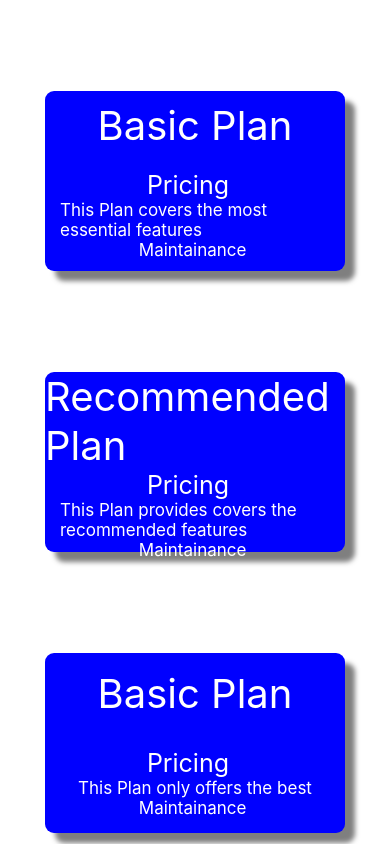
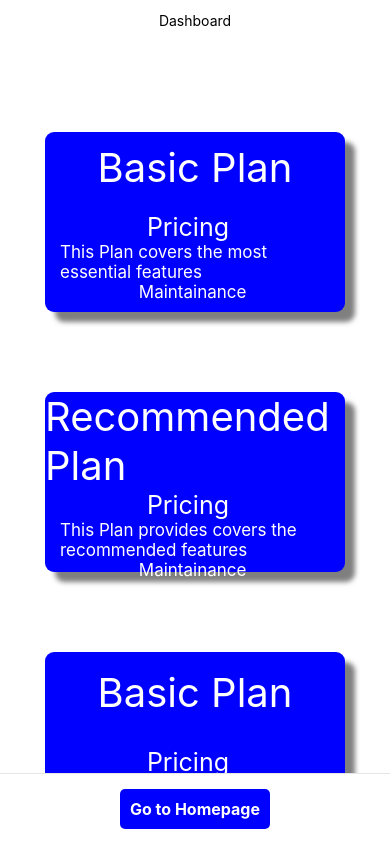
Before and after one commit to AvinashMahala/StateFarmApp, a React Native app: screen /Dashboard in a window 390 px wide. Built offline with nearby package versions, Linux system fonts and the light colour scheme.

Commit message:
Update DashboardScreen.js

```diff
--- a/screens/DashboardScreen.js
+++ b/screens/DashboardScreen.js
@@ -29,84 +29,69 @@ const DashboardScreen = () => {
 
   return (
     <SafeAreaView
-      style={{ flex: 1, backgroundColor: "white", alignItems: "center" ,
-    height:1300,
-    flexDirection:'column',
-    justifyContent:'space-around',
-    overflow:'scroll',
-
+      style={{
+        flex: 1,
+        backgroundColor: "white",
+        alignItems: "center",
+        height: 1300,
+        flexDirection: "column",
+        justifyContent: "space-around",
+        overflow: "scroll",
       }}
     >
-      <View style={styles.child11}
 
-      >
+<View style={styles.header}>
+        <Text style={styles.headerText}>Dashboard</Text>
+      </View>
 
-        <Text style={styles.title}>
-        Basic Plan
-        </Text>
       <View style={styles.body}>
-          <Text style={styles.pricing}>
-            {"Pricing  "}
-          </Text>
+        <View style={styles.child11}>
+        <Text style={styles.title}>Basic Plan</Text>
+        <View style={styles.body}>
+          <Text style={styles.pricing}>{"Pricing  "}</Text>
           {/* <Text style={styles.subtit}>
             {"Basic and Essential Coverage"}
           </Text> */}
           <Text style={styles.desc}>
             {"This Plan covers the most essential features"}
           </Text>
-           <Text style={styles.desc}>
-            {`Maintainance `}
-          </Text>
-
+          <Text style={styles.desc}>{`Maintainance `}</Text>
         </View>
-
       </View>
-        <View style={styles.child11} >
-
-        <Text style={styles.title}>
-        Recommended    {"\t\t\tPlan"}
-        </Text>
+      <View style={styles.child11}>
+        <Text style={styles.title}>Recommended {"\t\t\tPlan"}</Text>
         <View style={styles.body}>
-          <Text style={styles.pricing}>
-            {"Pricing  "}
-          </Text>
+          <Text style={styles.pricing}>{"Pricing  "}</Text>
           {/* <Text style={styles.subtit}>
             {"Basic and Essential Coverage"}
           </Text> */}
           <Text style={styles.desc}>
             {"This Plan provides covers the recommended features"}
           </Text>
-          <Text style={styles.desc}>
-            {`Maintainance `}
-          </Text>
-
+          <Text style={styles.desc}>{`Maintainance `}</Text>
         </View>
-
       </View>
-        <View style={styles.child11} >
-
-        <Text style={styles.title}>
-        Basic Plan
-        </Text>
+      <View style={styles.child11}>
+        <Text style={styles.title}>Basic Plan</Text>
         <View style={styles.body}>
-          <Text style={styles.pricing}>
-            {"Pricing  "}
-          </Text>
+          <Text style={styles.pricing}>{"Pricing  "}</Text>
           {/* <Text style={styles.subtit}>
             {"Basic and Essential Coverage"}
           </Text> */}
-          <Text style={styles.desc}>
-            {"This Plan only offers the best"}
-          </Text>
-          <Text style={styles.desc}>
-            {`Maintainance `}
-          </Text>
-
+          <Text style={styles.desc}>{"This Plan only offers the best"}</Text>
+          <Text style={styles.desc}>{`Maintainance `}</Text>
+        </View>
+      </View>
       </View>
 
+      <View style={styles.footer}>
+        <Pressable
+          onPress={() => navigation.navigate("Homepage")}
+          style={styles.homeButton}
+        >
+          <Text style={styles.homeButtonText}>Go to Homepage</Text>
+        </Pressable>
       </View>
-
-
     </SafeAreaView>
   );
 };
@@ -121,58 +106,74 @@ const styles = StyleSheet.create({
     marginTop: 20,
     padding: 15,
     backgroundColor: "#FF0000",
-        borderRadius: 5
+    borderRadius: 5,
   },
   logoutText: {
     color: "white",
-        fontWeight: "bold"
+    fontWeight: "bold",
   },
-    child11:{
-        height:180,
-      marginTop:80,
-      width:300,
+  child11: {
+    height: 180,
+    marginTop: 80,
+    width: 300,
 
-      display:'flex',
-      flexDirection:'column',
-      justifyContent:'space-around',
-      alignItems:'center',
-      borderRadius : 9,
+    display: "flex",
+    flexDirection: "column",
+    justifyContent: "space-around",
+    alignItems: "center",
+    borderRadius: 9,
     shadowColor: "black",
     shadowOffset: { width: 10, height: 10 },
     shadowOpacity: 0.5,
     shadowRadius: 5,
     elevation: 3,
-      backgroundColor:'blue',
+    backgroundColor: "blue",
   },
-    title:{
-      fontSize:40,
-      color:'white',
-
+  title: {
+    fontSize: 40,
+    color: "white",
   },
-    body:{
-
-      color:'white',
-      display:'flex',
-      flexDirection:'column',
-      justifyContent:'space-around',
-      alignItems:'center',
+  body: {
+    color: "white",
+    display: "flex",
+    flexDirection: "column",
+    justifyContent: "space-around",
+    alignItems: "center",
   },
-    pricing:{
-        fontSize:25,
-        color:'white',
-
+  pricing: {
+    fontSize: 25,
+    color: "white",
   },
-    subtit:{
-      fontSize:20,
-      color:'white',
-      textAlign:'center'
+  subtit: {
+    fontSize: 20,
+    color: "white",
+    textAlign: "center",
   },
-    desc:{
-      fontSize:17,
-      color:'white',
+  desc: {
+    fontSize: 17,
+    color: "white",
     maxWidth: 270,
+  },
+  footer: {
+    position: 'absolute',
+    bottom: 0,
+    width: '100%',
+    padding: 15,
+    backgroundColor: 'white',
+    borderTopWidth: 1,
+    borderTopColor: '#e5e5e5',
+    alignItems: 'center'
+  },
+  homeButton: {
+    padding: 10,
+    backgroundColor: 'blue',
+    borderRadius: 5,
+  },
+  homeButtonText: {
+    color: 'white',
+    fontWeight: 'bold',
+    fontSize: 16
   }
-
 });
 
 export default DashboardScreen;
```
Lines whose indentation alone changed are shown as unchanged.
